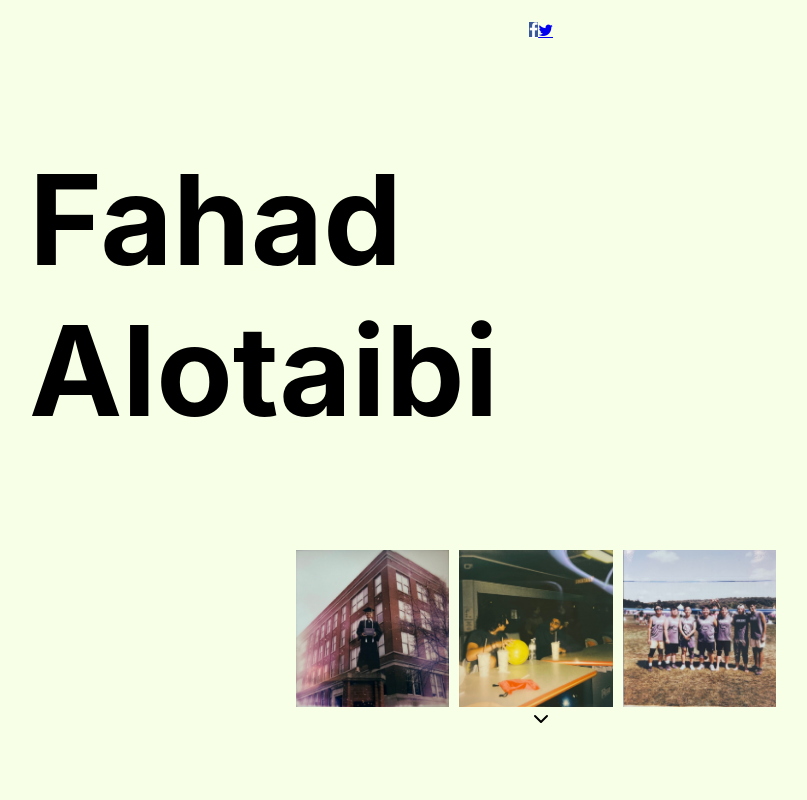
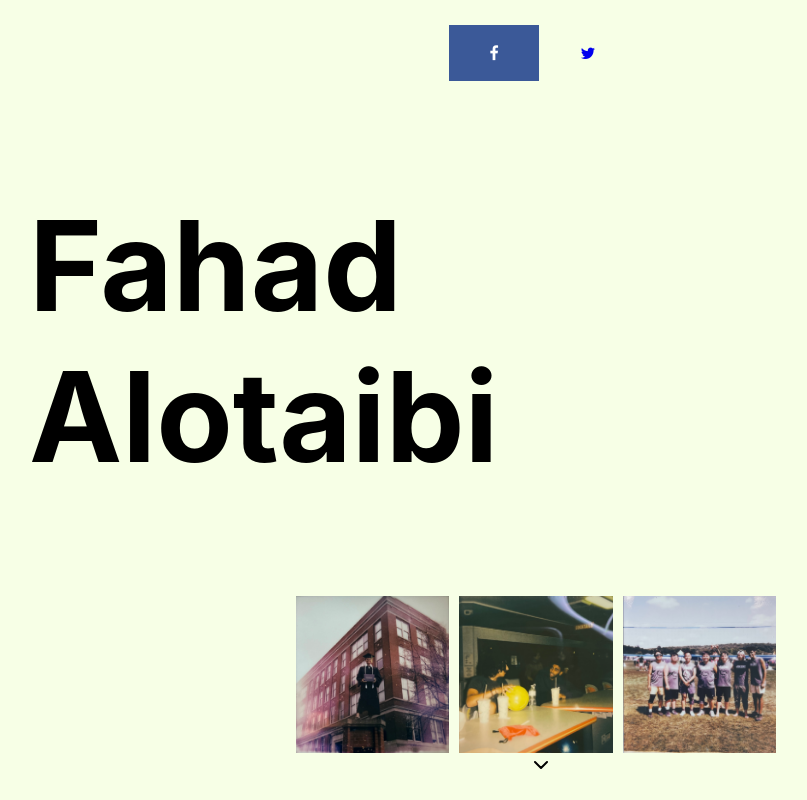
Before and after one commit to low-q/meportfolio, a React (Create React App) app: page / in a window 1280 px wide. Shown: the top 800 px of the page, without its empty margins (99-906 px from the left). Built offline with nearby package versions, Linux system fonts and the light colour scheme.

Commit message:
go crazy

```diff
--- a/public/styles.css
+++ b/public/styles.css
@@ -4,6 +4,14 @@ body {
     font-family: Optima;
 }
 /*icons */
+.fa {
+    padding: 20px;
+    font-size: 30px;
+    width: 50px;
+    text-align: center;
+    text-decoration: none;
+    margin: 5px 2px;
+  }
 .fa:hover {
     opacity: 0.7;
 }
```
